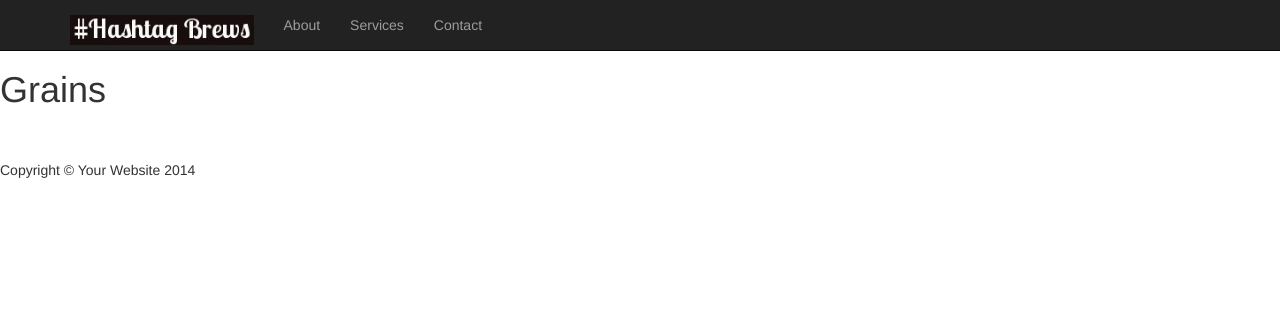
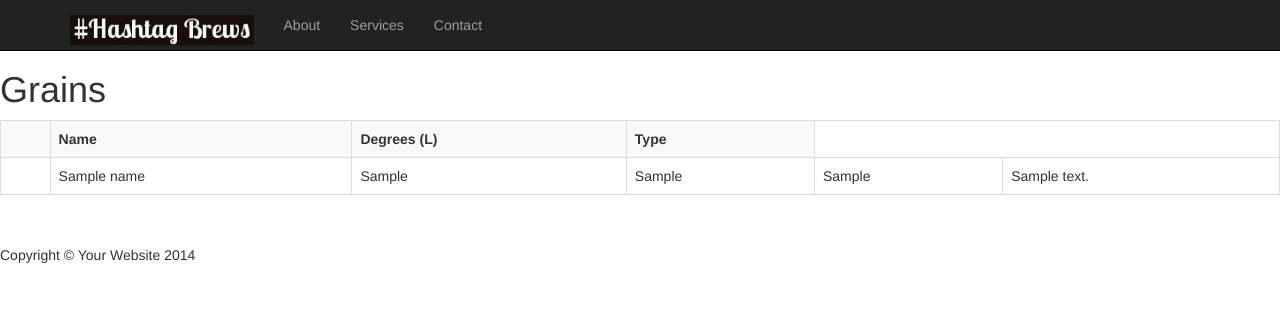
Before and after one commit to talaniz/hashtagbrews, a Django app: template homebrewdatabase/templates/homebrewdatabase/grains.html in a window 1280 px wide. Shown: the top 311 px of the page. Run offline with Django 3.2, Linux system fonts and the light colour scheme; the template is opened without the code that fills it: most values are stand-ins (such as "Sample title", 1, 10 or a date in 2020); some libraries are stand-ins or nearby versions.

Commit message:
Passing unit test showing form is correctly sending variables to grains.html template.

```diff
--- a/homebrewdatabase/templates/homebrewdatabase/grains.html
+++ b/homebrewdatabase/templates/homebrewdatabase/grains.html
@@ -4,4 +4,22 @@
 {% block title %}<title>Homebrew Materials Database</title>{% endblock %}
 {% block content %}
 <h1>Grains</h1>
+
+
+    <table id="grains_list_table" class="table table-bordered table-striped">
+            <tr>
+                <th></th>
+                <th>Name</th>
+                <th>Degrees (L)</th>
+                <th>Type</th>
+            </tr>
+            <tr>
+                <td></td>
+                <td>{{ name }}</td>
+                <td>{{ degrees_lovibond }}</td>
+                <td>{{ grain_type }}</td>
+                <td>{{ specific_gravity }}</td>
+                <td>{{ comments }}</td>
+            </tr>
+        </table>
 {% endblock %}
--- a/homebrewdatabase/urls.py
+++ b/homebrewdatabase/urls.py
@@ -10,4 +10,5 @@ urlpatterns = [
     url(r'^hops/$', views.hops, name='hops_list'),
     url(r'^add/hops/$', views.addhops, name='addhops'),
     url(r'^grains/$', views.grains, name='grains_list'),
+    url(r'^add/grains/$', views.addgrains, name='addgrains'),
 ]
```
Also changed, not shown: homebrewdatabase/templates/homebrewdatabase/addgrains.html (renamed from homebrewdatabase/templates/homebrewdatabase/addhops.html, +4 -3 lines), homebrewdatabase/tests/test_views.py (+19 -1 lines), homebrewdatabase/views.py (+14 -0 lines).
